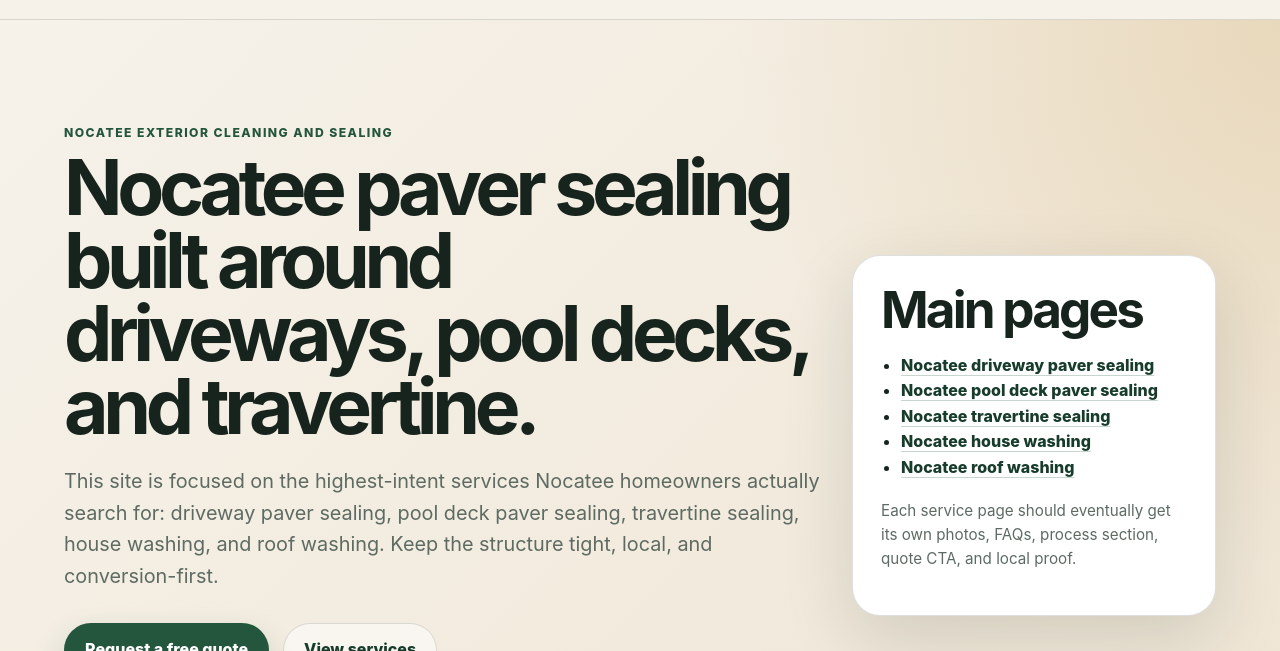
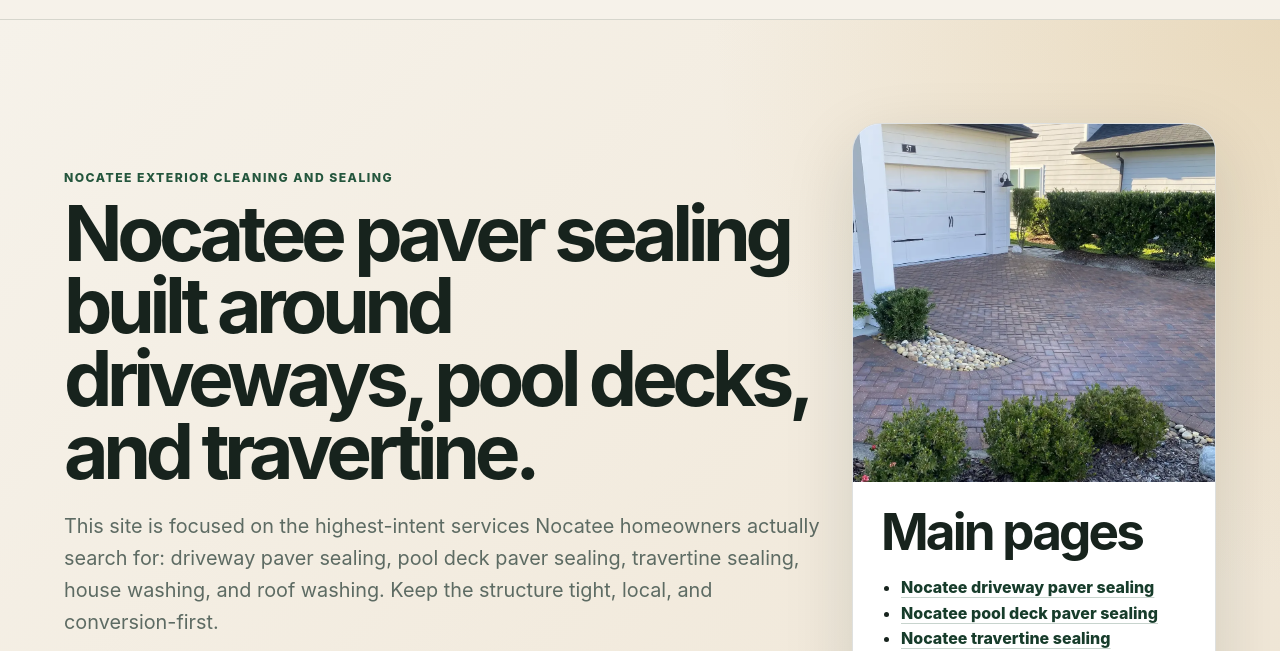
Before and after one commit to GsCommand/nocatee, a website: page index.html in a window 1280 px wide. Shown: the part 69-720 px from the top of the page. Drawn offline with Linux system fonts and the light colour scheme.

```diff
--- a/index.html
+++ b/index.html
@@ -83,6 +83,13 @@
           </div>
         </div>
         <aside class="hero-card" aria-label="Service summary">
+          <img
+            class="hero-image"
+            src="/hydroseal-nocatee-paver-sealing.webp"
+            alt="Nocatee paver driveway sealing by HydroSeal"
+            width="1600"
+            height="1069"
+          />
           <h2>Main pages</h2>
           <ul>
             <li><a href="/nocatee-driveway-paver-sealing.html">Nocatee driveway paver sealing</a></li>
--- a/package.json
+++ b/package.json
@@ -4,7 +4,7 @@
   "private": true,
   "scripts": {
     "dev": "vercel dev",
-    "build": "mkdir -p public && cp *.html public/ && cp styles.css public/ && cp robots.txt public/",
+    "build": "mkdir -p public && cp *.html public/ && cp styles.css public/ && cp robots.txt public/ && cp *.webp public/",
     "start": "vercel dev"
   },
   "devDependencies": {
--- a/styles.css
+++ b/styles.css
@@ -253,6 +253,16 @@ h3 {
 
 .hero-card {
   padding: 28px;
+  overflow: hidden;
+}
+
+.hero-image {
+  display: block;
+  width: calc(100% + 56px);
+  height: clamp(220px, 28vw, 360px);
+  margin: -28px -28px 24px;
+  object-fit: cover;
+  object-position: center center;
 }
 
 .hero-card ul {
```
